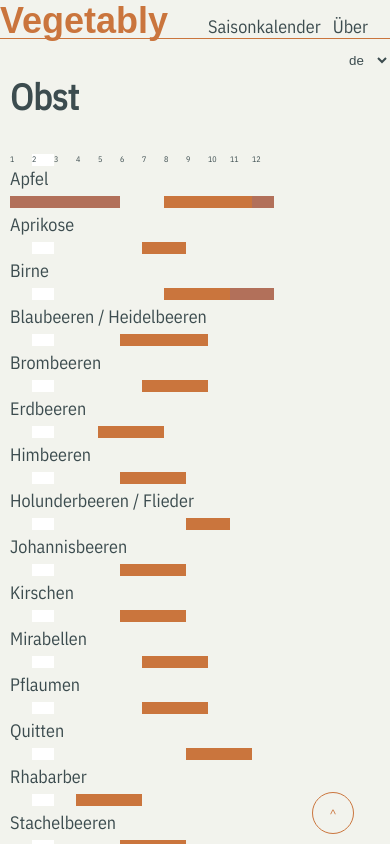
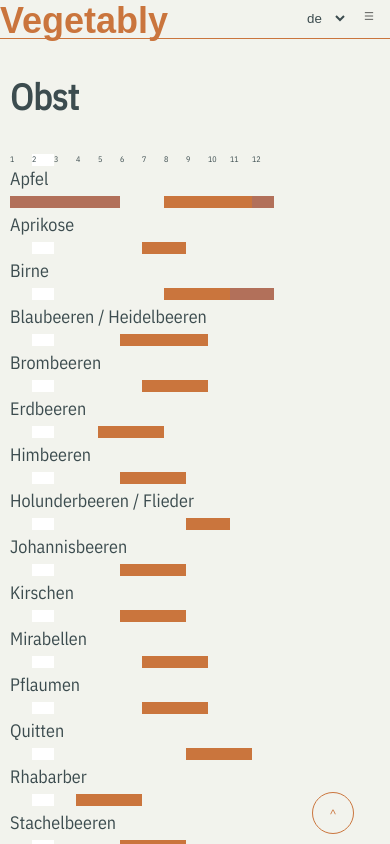
Before and after one commit to pce/vegetably, a React (Create React App) app: page /de/seasonal-calendar in a window 390 px wide. Shown: the top 844 px of the page. Built offline with nearby package versions, Linux system fonts and the light colour scheme; a web font is replaced by a local one.

Commit message:
cleanup and supersimple mobile nav

```diff
--- a/src/App.js
+++ b/src/App.js
@@ -1,4 +1,4 @@
-import React, { Suspense } from "react"
+import React, { Suspense, useState } from "react"
 import {
   Switch,
   Route,
@@ -7,38 +7,33 @@ import {
   useHistory
 } from "react-router-dom";
 
-import {Helmet} from "react-helmet";
 // import lerp from "lerp"
-import { Text } from "./components/text"
-import { MultilineText } from "./components/multiline_text"
-import { Table } from "./components/table"
 import Select from "./components/select"
-// import Image from "./components/image"
+
+import AboutPage from "./pages/about_page";
+import ArticlePage from "./pages/article_page";
+import HomePage from "./pages/home_page";
+import SeasonalCalenderPage from "./pages/seasonal_calendar_page";
+
 import state from "./store"
 import t from "./t9n"
 import "./index.css"
 
-
-function Paragraph({text, image, table, multiLineText, index, id}) {
-  return (
-    <div className="paragraph" ref={state.seasonalCalender[index][id]} >
-      <Text value={t(text)} />
-      {/* <Image src={image} /> */}
-      <Table data={table} />
-      {/* <MultilineText value={multiLineText} /> */}
-    </div>
-  )
-}
+import { ReactComponent as BurgerIcon} from './burger.svg';
 
 
 const Navbar = () => {
   let history = useHistory();
+
+  const [isMobileNavOpen, setIsMobileNavOpen] = useState(false);
 
   const onLangChange = (event) => {
     window.lang = event.target.value
     let url = '/' + window.lang + window.location.pathname.substring(3)
     history.push(url);
   }
+
+  // const onRegionChange = event => {}
 
   const handleSubPageClick = id => {
 
@@ -61,19 +56,21 @@ const Navbar = () => {
     })
   }
 
+
   return (<>
     <div className="nav" ref={state.top}>
       <h1 className="brand"><Link to={"/" + window.lang}>Vegetably</Link></h1>
-        <nav>
+        <nav id="main" className={isMobileNavOpen?'visible':''}>
           <ul>
             <li>
-              <Link to={"/" + window.lang + "/seasonal-calendar"}>{t('Saisonkalender')}</Link>
+              <Link to={"/" + window.lang + "/seasonal-calendar"} onClick={() => setIsMobileNavOpen(false)}>{t('Saisonkalender')}</Link>
             </li>
             <li>
-              <Link to={"/" + window.lang + "/about"}>{t('About')}</Link>
+              <Link to={"/" + window.lang + "/about"}  onClick={() => setIsMobileNavOpen(false)} >{t('About')}</Link>
             </li>
           </ul>
         </nav>
+        <BurgerIcon  onClick={() => setIsMobileNavOpen(!isMobileNavOpen)} className={isMobileNavOpen?'open':''}   />
       <Select options={{de:'de', en:'en', el:'el', ja:'ja', pl:'pl', sv:'sv'}} onChange={onLangChange} className='nav__lang'  />
     </div>
     <button
@@ -85,6 +82,7 @@ const Navbar = () => {
     </button>
     {("/" + window.lang + "/seasonal-calendar" === window.location.pathname) && (
     <div className="subnav">
+      {/* <Select options={{"0":'europe (continental)'}} onChange={onRegionChange} className='nav__lang'  /> */}
       <ul>
       {state.seasonalCalender.map(item => {
         return <button
@@ -101,104 +99,6 @@ const Navbar = () => {
     )}
 
   </>)
-}
-
-function SeasonalCalender() {
-  const regionIndex = 0
-  return (
-    <>
-      <Helmet>
-        <title>Vegetably :: {t('Saisonkalender')}</title>
-      </Helmet>
-      <div className="content">
-      {state.seasonalCalender.map((item, index) =>
-        <Paragraph id={item.id} index={index} text={item.header} image={item.image} table={item.table[regionIndex]} multiLineText={item.text} />
-      )}
-      </div>
-      <footer className="bottom-left">&copy; 2020 vegetably.com</footer>
-    </>
-  )
-}
-
-function E404 () {
-  return (
-  <>
-    <Helmet>
-      <title>Vegetably :: 404</title>
-    </Helmet>
-    <div className="content home">
-      <Text value="Ooops, missing content" />
-      <MultilineText value={"Sorry, we coundn't find anything"} />
-    </div>
-    <footer className="bottom-left">&copy; 2020 vegetably.com</footer>
-  </>)
-}
-
-
-function Item(props) {
-  const name = t(props.match.params.name)
-  if (!name) {
-    return <E404 />
-  }
-  return <>
-    <h1>{name}</h1>
-  </>
-}
-
-/*
-function ItemLink({text}) {
-  return (<h2>
-      <a href={`/${window.lang}/${text.toLowerCase()}`} >{text}</a>
-    </h2>)
-}
-*/
-
-function Home({lang}) {
-
-  const text = t(state.home.teaser_month[new Date().getMonth()].text)
-
-  return (
-    <>
-      <Helmet>
-        <title>Vegetably :: Home</title>
-      </Helmet>
-      <div className="content home">
-        <Text value={state.home[lang].header} />
-        <Text value={text} tag='h2' />
-        {/* <ItemLink text={slugOf(text)} /> */}
-        {/* <Image src={state.home[lang].image} className="home" /> */}
-        <MultilineText value={state.home[lang].text} />
-      </div>
-      <footer className="bottom-left">&copy; 2020 vegetably.com</footer>
-    </>
-  )
-}
-
-function About() {
-  // <link rel="canonical" href="https://vegetably.com/" />
-  // TODO load content by slug/url
-  return (<>
-    <Helmet>
-      <title>Vegetably :: {t('About')}</title>
-    </Helmet>
-    <div className="content">
-      <h2>About</h2>
-      <h3>disclaimer</h3>
-      <p>
-        The information contained in this website is for general information purposes only.
-        <br/>
-        The information is provided by "vegetably.com" and while we endeavour to keep the information up to date and correct, we make no representations or warranties of any kind, express or implied, about the completeness, accuracy, reliability, suitability or availability with respect to the website or the information, products, services, or related graphics contained on the website for any purpose. Any reliance you place on such information is therefore strictly at your own risk.
-        <br/>
-        In no event will we be liable for any loss or damage including without limitation, indirect or consequential loss or damage, or any loss or damage whatsoever arising from loss of data or profits arising out of, or in connection with, the use of this website.
-        <br/>
-        Through this website you are able to link to other websites which are not under the control of "vegetably.com". We have no control over the nature, content and availability of those sites. The inclusion of any links does not necessarily imply a recommendation or endorse the views expressed within them.
-        <br/>
-        Every effort is made to keep the website up and running smoothly. However, "vegetably.com" takes no responsibility for, and will not be liable for, the website being temporarily unavailable due to technical issues beyond our control.
-      </p>
-      </div>
-    <footer className="bottom-left">&copy; 2020 vegetably.com</footer>
-  </>
-  )
 }
 
 
@@ -220,14 +120,14 @@ function App() {
         <Navbar  />
           <Switch>
             <Route path="/:lang/seasonal-calendar">
-              <SeasonalCalender />
+              <SeasonalCalenderPage />
             </Route>
             <Route path="/:lang/about">
-              <About />
+              <AboutPage />
             </Route>
-            <Route path="/:lang/:name" component={Item} />
+            <Route path="/:lang/:name" component={ArticlePage} />
             <Route path="/:lang?">
-              <Home lang={lang} />
+              <HomePage lang={lang} />
             </Route>
           </Switch>
     </Suspense>
--- a/src/components/table.js
+++ b/src/components/box_table.js
@@ -3,7 +3,7 @@ import React from 'react'
 import t from "../t9n"
 
 
-const Table = ({data}) => {
+const BoxTable = ({data}) => {
   const table = []
   const cells = []
   const curMonth = new Date().getMonth()
@@ -43,4 +43,4 @@ const Table = ({data}) => {
   return <div className="table">{table}</div>
 }
 
-export { Table }
+export { BoxTable }
--- a/src/index.css
+++ b/src/index.css
@@ -35,6 +35,7 @@ body {
   color: #3C4C4F;
   /* overflow: hidden; */
   font-family: 'IBM Plex Sans Condensed', sans-serif;
+  /* letter-spacing: -.07em; */
   background-color: #F2F3ED;
   font-size: 0.9rem;
 }
@@ -61,6 +62,14 @@ a:hover {
   padding: 10px;
   /* transform: translate3d(-50%, -50%, 0); */
   color: #9c9c9c;
+}
+
+#burger-icon {
+  height:32px;
+  display: none;
+  float: right;
+  width: 42px;
+  fill: #3C4C4F;
 }
 
 /*
@@ -208,6 +217,7 @@ button.btn__float {
   height: 42px;
 }
 
+
 @media only screen and (max-width: 767px) {
   /* phones */
 	.label {
@@ -218,6 +228,40 @@ button.btn__float {
     display:none;
   }
 
+  #burger-icon {
+    transition-timing-function: ease;
+    transition: 0.2s;
+    display: block;
+  }
+
+  #burger-icon.open {
+    transform: rotate(90deg);
+  }
+
+  .nav nav ul li {
+
+    padding-right: 12px;
+    padding: 12px;
+    border: 1px solid #CA753D;
+}
+
+  nav#main {
+    display: none;
+    position: absolute;
+    width: 100%;
+  }
+
+  nav#main.visible {
+    display: block;
+  }
+
+  nav#main ul li {
+    display: block;
+    background-color: #fff;
+  }
+
+
+
 
 	/* todo "generic" .monthcell or .datacell
   .month, .inmonth , .outmonth  {
--- /dev/null
+++ b/src/pages/about_page.js
@@ -0,0 +1,35 @@
+
+import React from 'react'
+import {Helmet} from "react-helmet";
+import t from "../t9n"
+
+const AboutPage = () => {
+    // <link rel="canonical" href="https://vegetably.com/" />
+    // TODO load content by slug/url
+  return (
+    <>
+      <Helmet>
+        <title>Vegetably :: {t('About')}</title>
+      </Helmet>
+      <div className="content">
+        <h2>About</h2>
+        <h3>disclaimer</h3>
+        <p>
+          The information contained in this website is for general information purposes only.
+          <br/>
+          The information is provided by "vegetably.com" and while we endeavour to keep the information up to date and correct, we make no representations or warranties of any kind, express or implied, about the completeness, accuracy, reliability, suitability or availability with respect to the website or the information, products, services, or related graphics contained on the website for any purpose. Any reliance you place on such information is therefore strictly at your own risk.
+          <br/>
+          In no event will we be liable for any loss or damage including without limitation, indirect or consequential loss or damage, or any loss or damage whatsoever arising from loss of data or profits arising out of, or in connection with, the use of this website.
+          <br/>
+          Through this website you are able to link to other websites which are not under the control of "vegetably.com". We have no control over the nature, content and availability of those sites. The inclusion of any links does not necessarily imply a recommendation or endorse the views expressed within them.
+          <br/>
+          Every effort is made to keep the website up and running smoothly. However, "vegetably.com" takes no responsibility for, and will not be liable for, the website being temporarily unavailable due to technical issues beyond our control.
+        </p>
+        </div>
+      <footer className="bottom-left">&copy; 2020 vegetably.com</footer>
+    </>
+  )
+}
+
+
+export default AboutPage
--- /dev/null
+++ b/src/pages/article_page.js
@@ -0,0 +1,26 @@
+
+import React from 'react'
+import t from "../t9n"
+
+import ErrorPage from "./error_page"
+
+
+function ArticlePage(props) {
+    const name = t(props.match.params.name)
+    if (!name) {
+      return <ErrorPage />
+    }
+    return <>
+      <h1>{name}</h1>
+    </>
+  }
+
+  /*
+  function ArticleLink({text}) {
+    return (<h2>
+        <a href={`/${window.lang}/${text.toLowerCase()}`} >{text}</a>
+      </h2>)
+  }
+  */
+
+  export default ArticlePage
--- /dev/null
+++ b/src/pages/error_page.js
@@ -0,0 +1,20 @@
+import React from 'react'
+import {Helmet} from "react-helmet";
+import { Text } from "../components/text"
+import { MultilineText } from "../components/multiline_text"
+
+const ErrorPage = () => {
+  return (
+  <>
+    <Helmet>
+      <title>Vegetably :: 404</title>
+    </Helmet>
+    <div className="content home">
+      <Text value="Ooops, missing content" />
+      <MultilineText value={"Sorry, we coundn't find anything"} />
+    </div>
+    <footer className="bottom-left">&copy; 2020 vegetably.com</footer>
+  </>)
+}
+
+export default ErrorPage
--- /dev/null
+++ b/src/pages/home_page.js
@@ -0,0 +1,33 @@
+
+import React from 'react'
+import {Helmet} from "react-helmet";
+import t from "../t9n"
+import state from "../store"
+import { Text } from "../components/text"
+import { MultilineText } from "../components/multiline_text"
+// import Image from "./components/image"
+
+
+const HomePage = ({lang}) => {
+  const text = t(state.home.teaser_month[new Date().getMonth()].text)
+
+  return (
+    <>
+      <Helmet>
+        <title>Vegetably :: Home</title>
+        <link rel="canonical" href={`https://vegetably.com/{lang}`} />
+      </Helmet>
+      <div className="content home">
+        <Text value={state.home[lang].header} />
+        <Text value={text} tag='h2' />
+        {/* <ItemLink text={slugOf(text)} /> */}
+        {/* <Image src={state.home[lang].image} className="home" /> */}
+        <MultilineText value={state.home[lang].text} />
+      </div>
+      <footer className="bottom-left">&copy; 2020 vegetably.com</footer>
+    </>
+  )
+}
+
+
+export default HomePage
--- /dev/null
+++ b/src/pages/seasonal_calendar_page.js
@@ -0,0 +1,36 @@
+import React from 'react'
+import {Helmet} from "react-helmet";
+import { Text } from "../components/text"
+import { BoxTable } from "../components/box_table"
+
+import t from "../t9n"
+import state from "../store"
+
+const Paragraph = ({text, image, table, multiLineText, index, id}) => {
+  return (
+    <div className="paragraph" ref={state.seasonalCalender[index][id]} >
+      <Text value={t(text)} />
+      {/* <Image src={image} /> */}
+      <BoxTable data={table} />
+      {/* <MultilineText value={multiLineText} /> */}
+    </div>
+  )
+}
+
+const SeasonalCalenderPage = () => {
+  const regionIndex = 0
+  return (
+    <>
+      <Helmet>
+        <title>Vegetably :: {t('Saisonkalender')}</title>
+      </Helmet>
+      <div className="content">
+      {state.seasonalCalender.map((item, index) =>
+        <Paragraph id={item.id} index={index} text={item.header} image={item.image} table={item.table[regionIndex]} multiLineText={item.text} />
+      )}
+      </div>
+      <footer className="bottom-left">&copy; 2020 vegetably.com</footer>
+    </>
+  )
+}
+export default SeasonalCalenderPage
```
Also changed, not shown: src/burger.svg (added).
